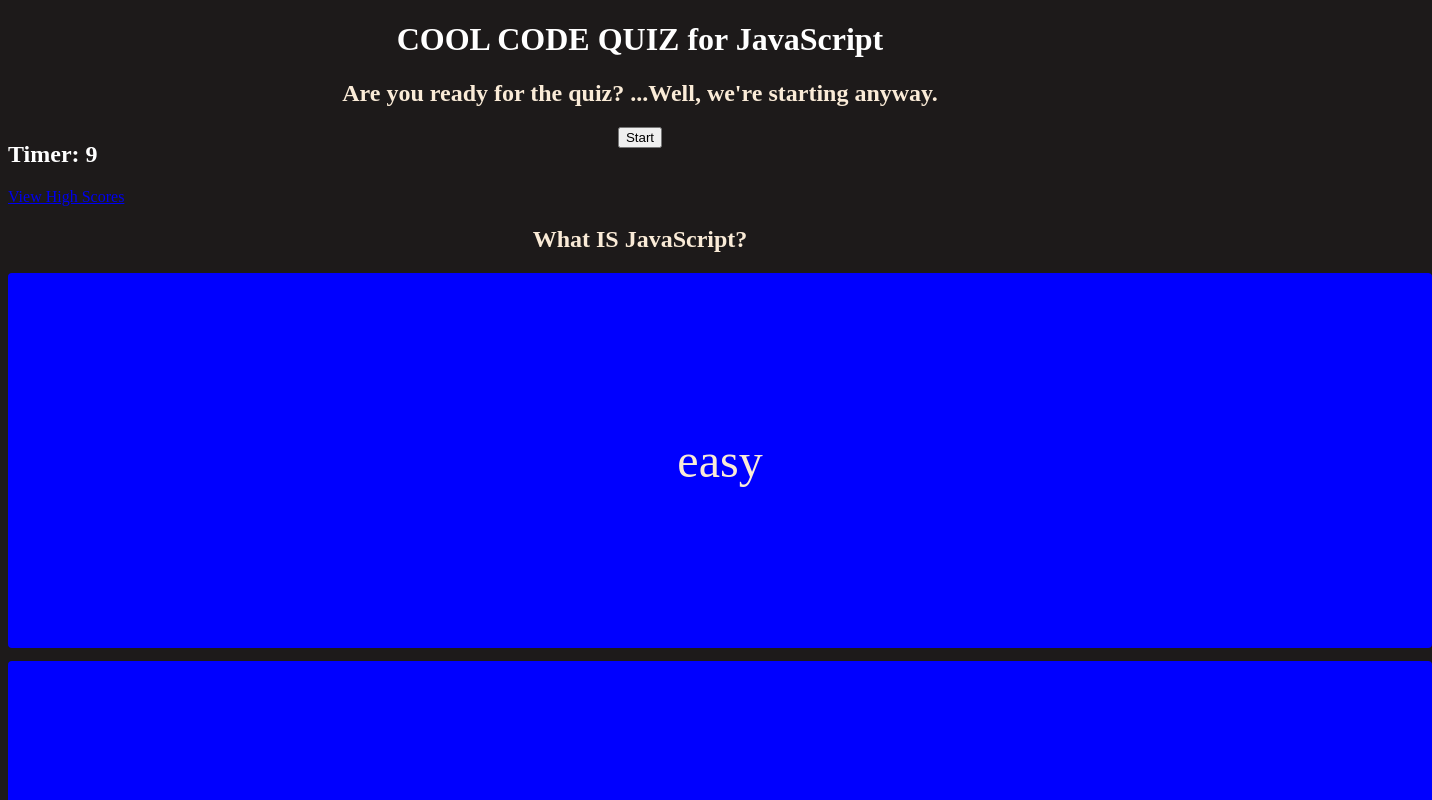
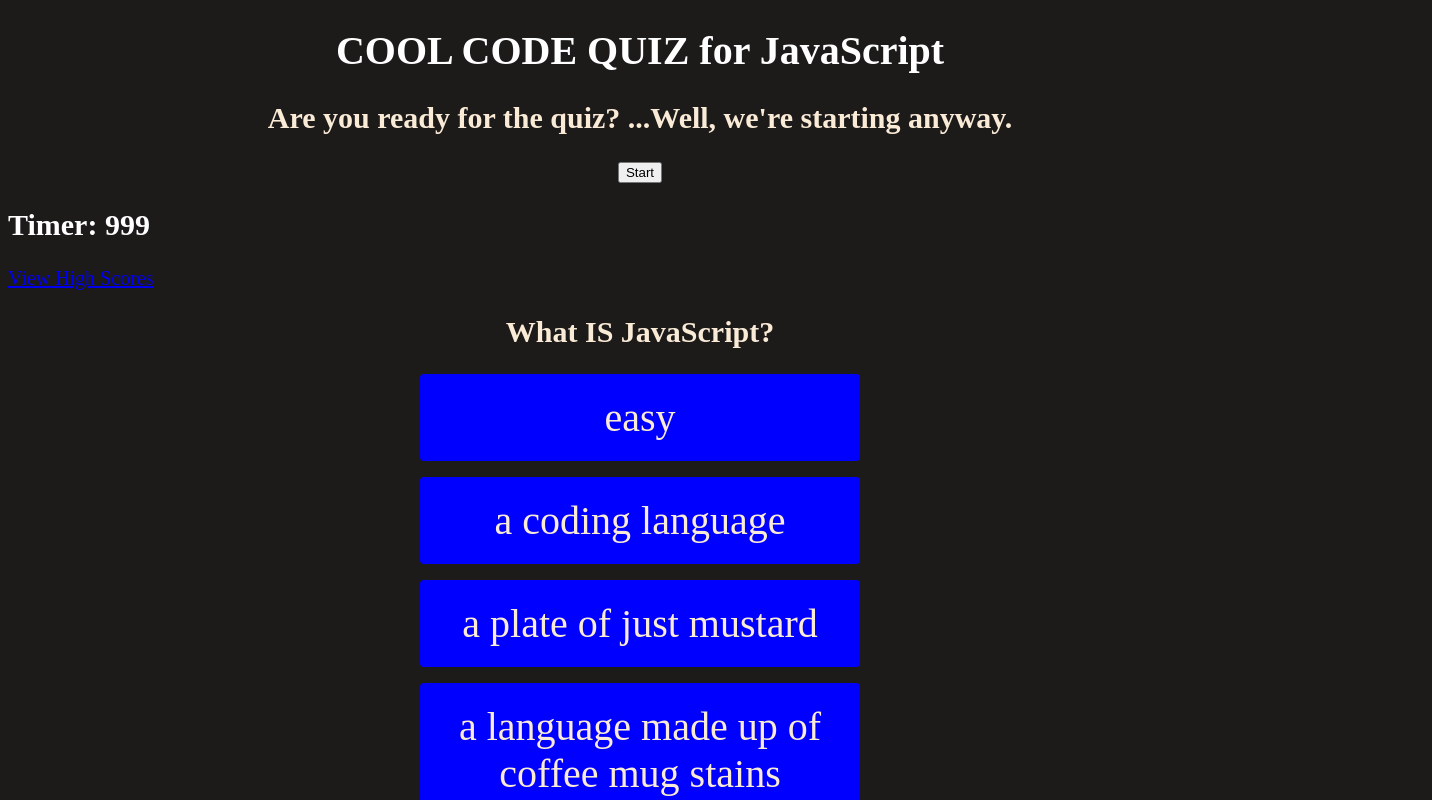
Before and after one commit to dpbam/cool-code-quiz, a plain HTML site: page index.html in a window 1280 px wide. Both pictures are taken after a click on the button "Start". Shown: the top 800 px of the page, 1432 px wide, since content can reach past the window. Drawn offline with Linux system fonts and the light colour scheme.

Commit message:
questions and timer and css for buttons

```diff
--- a/assets/css/style.css
+++ b/assets/css/style.css
@@ -1,5 +1,6 @@
 :root {
   background-color: rgb(29, 26, 26);
+  font-size: 20px;
 }
 
 body {
@@ -9,19 +10,19 @@ body {
 .choice-container {
   display: flex;
   margin-bottom: 0.8rem;
-  width: 100%;
+  width: 100px;
   border-radius: 4px;
   background: blue;
-  font-size: 3rem;
+  font-size: 2rem;
   min-width: 20rem;
-  padding: 5rem;
+  padding: 1rem;
 }
 
 .choice-container:hover {
   cursor: pointer;
   box-shadow: 0 0.4rem 1.4rem 0 rgba(6, 103, 247, 0.5);
   transform: scale(1.02);
-  transform: transform 100ms;
+  transition: transform 100ms;
 }
 
 /* .choice-prefix {
@@ -30,15 +31,15 @@ body {
 } */
 
 .choice-text {
-  padding: 2rem;
   width: 100%;
+  margin: 0;
 }
 
 .container {
   color: antiquewhite;
   margin: auto;
   width: 100%;
-  height: 100px;
+  height: 100%;
   text-align: center;
 }
 
@@ -77,7 +78,8 @@ h1 {
 }
 
 #game {
-  height: 20px;
+  display: none;
+  align-items: center;
 }
 
 @media screen and (max-width: 768px) {
--- a/assets/js/script.js
+++ b/assets/js/script.js
@@ -12,14 +12,15 @@ const question = document.querySelector('#question');
 const choices = Array.from(document.querySelectorAll('.choice-text'));
 // const progressText = document.querySelector('#progressText');
 const scoreText = document.querySelector('#score');
+const game = document.querySelector('#game');
 
 let currentQuestion = {}
 let acceptingAnswers = true
 let questionCounter = 0
-let availableQuestions = []
+// let availableQuestions = []
 
 // Start the timer at:
-var timeLeft = 10;
+var timeLeft = 1000;
 
 var timerEl = document.getElementById('countdown');
 var mainEl = document.getElementById('main');
@@ -30,6 +31,7 @@ var startBtn = document.getElementById('start');
 function countdown() {
 
     var timeInterval = setInterval(function() {
+        game.style.display = 'flex';
 
         if (timeLeft >= 0) {
             timerEl.textContent = 'Timer: ' + timeLeft;
@@ -118,32 +120,63 @@ const maxQuestions = 5
 startGame = function() {
     questionCounter = 0
     // score = 0
-    availableQuestions = [...questions]
+    // availableQuestions = questions
     getNewQuestion()
 }
 
 getNewQuestion = function() {
-    if(availableQuestions.length === 0 || questionCounter > maxQuestions) {
-        localStorage.setItem('mostRecentScore', score)
+    if(questions.length === 0 || questionCounter > maxQuestions) {
+        localStorage.setItem('mostRecentScore', timeLeft)
         return window.location.assign('./end.html')
     }
 
-    // questionCounter++
+    questionCounter++
     // progressText.innerText = `Question ${questionCounter} of ${MAX_QUESTIONS}`
     // progressBarFull.style.width = `${(questionCounter/MAX_QUESTIONS) * 100}%`
 
-    const questionsIndex = Math.floor(Math.random() * availableQuestions.length)
-    currentQuestion = availableQuestions[questionsIndex]
+    const questionsIndex = Math.floor(Math.random() * questions.length)
+    currentQuestion = questions[0]
     question.innerText = currentQuestion.question
 
-    choices.forEach(choice => {
-        const number = choice.dataset['number']
-        choice.innerText = currentQuestion['choice' + number]
-    })
+    for (var i=0; i <= (choices.length - 1); i++) {
+        var choice = choices[i];
+        choice.innerText = currentQuestion['choice' + (i + 1)];
+    }
+
+    // choices.forEach(choice = function() {
+    //     const number = choice.dataset['choicenumber']
+    //     choice.innerText = currentQuestion['choice' + number]
+    // })
 
     // availableQuestions.splice(questionsIndex, 1)
 
     acceptingAnswers = true
+}
+
+for (var i=0; i <= (choices.length - 1); i++) {
+    var choice = choices[i];
+    choice.addEventListener('click', function(clickEvent) {
+        console.log(choice);
+        console.log(clickEvent);
+        if(!acceptingAnswers) return
+        acceptingAnswers = false
+        const userChoice = clickEvent.target
+        const selectedAnswer = userChoice.dataset['choicenumber']
+        console.log(selectedAnswer)
+
+        if(selectedAnswer == currentQuestion.answer) {
+            userChoice.style.backgroundColor = 'green'
+        }
+        else {
+            userChoice.style.backgroundColor = 'red'
+            timeLeft = timeLeft - 10
+        }
+        setTimeout(function() {
+            userChoice.style.backgroundColor = 'unset'
+            getNewQuestion()
+        }, 1000)
+
+    });
 }
 
 choices.forEach(choice => {
@@ -160,9 +193,6 @@ choices.forEach(choice => {
             // go to next question
         }
 
-        else {
-            timeLeft = timeLeft - 10
-        }
 
         selectedChoice.parentElement.classList.add(classToApply)
 
--- a/index.html
+++ b/index.html
@@ -30,19 +30,19 @@
                 </h2>
                 <div class="choice-container">
                     <!-- <p class="choice-prefix">A</p> -->
-                    <p class="choice-text" data-number="1">Choice 1</p>
+                    <p class="choice-text" data-choicenumber="1">Choice 1</p>
                 </div>
                 <div class="choice-container">
                     <!-- <p class="choice-prefix">B</p> -->
-                    <p class="choice-text" data-number="2">Choice 2</p>
+                    <p class="choice-text" data-choicenumber="2">Choice 2</p>
                 </div>
                 <div class="choice-container">
                     <!-- <p class="choice-prefix">C</p> -->
-                    <p class="choice-text" data-number="3">Choice 3</p>
+                    <p class="choice-text" data-choicenumber="3">Choice 3</p>
                 </div>
                 <div class="choice-container">
                     <!-- <p class="choice-prefix">D</p> -->
-                    <p class="choice-text" data-number="4">Choice 4</p>
+                    <p class="choice-text" data-choicenumber="4">Choice 4</p>
                 </div>
             </div>
         </div>
```
Also changed, not shown: assets/css/end.css (added), assets/js/end.js (added).
